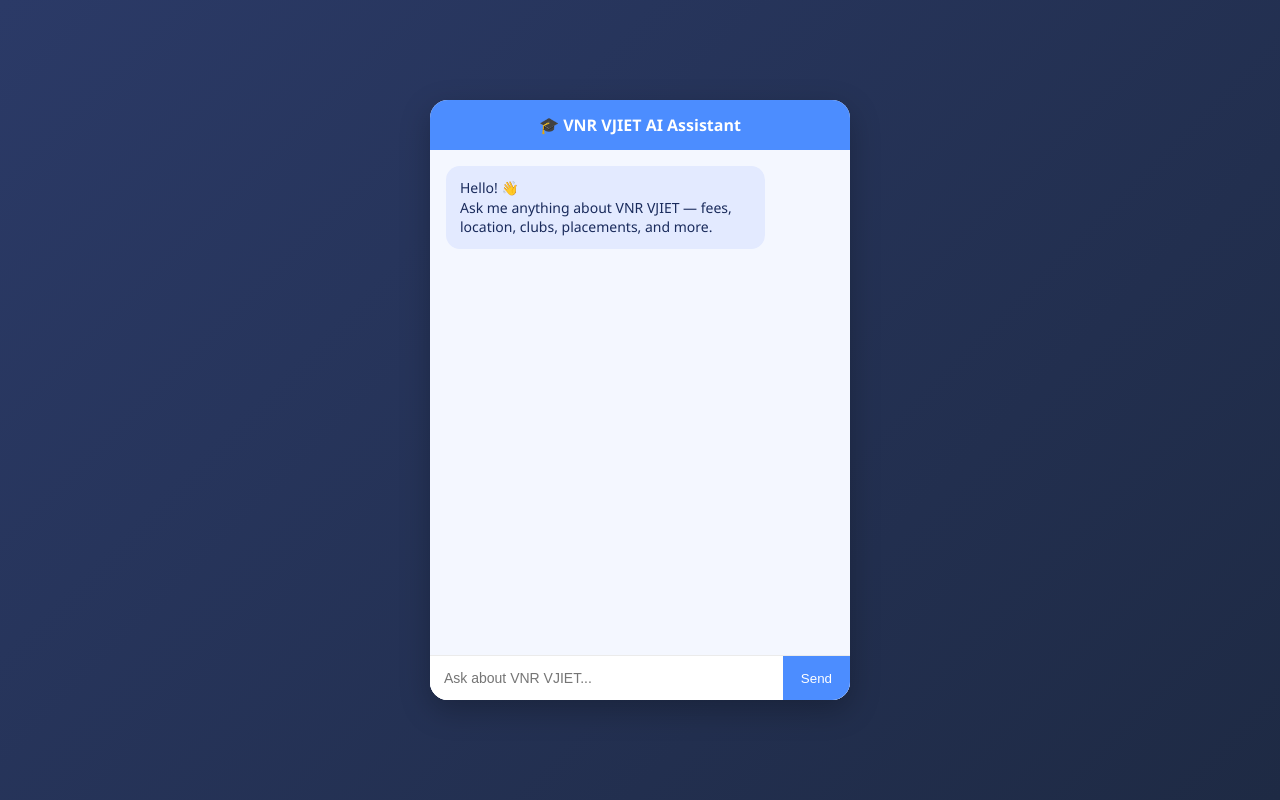
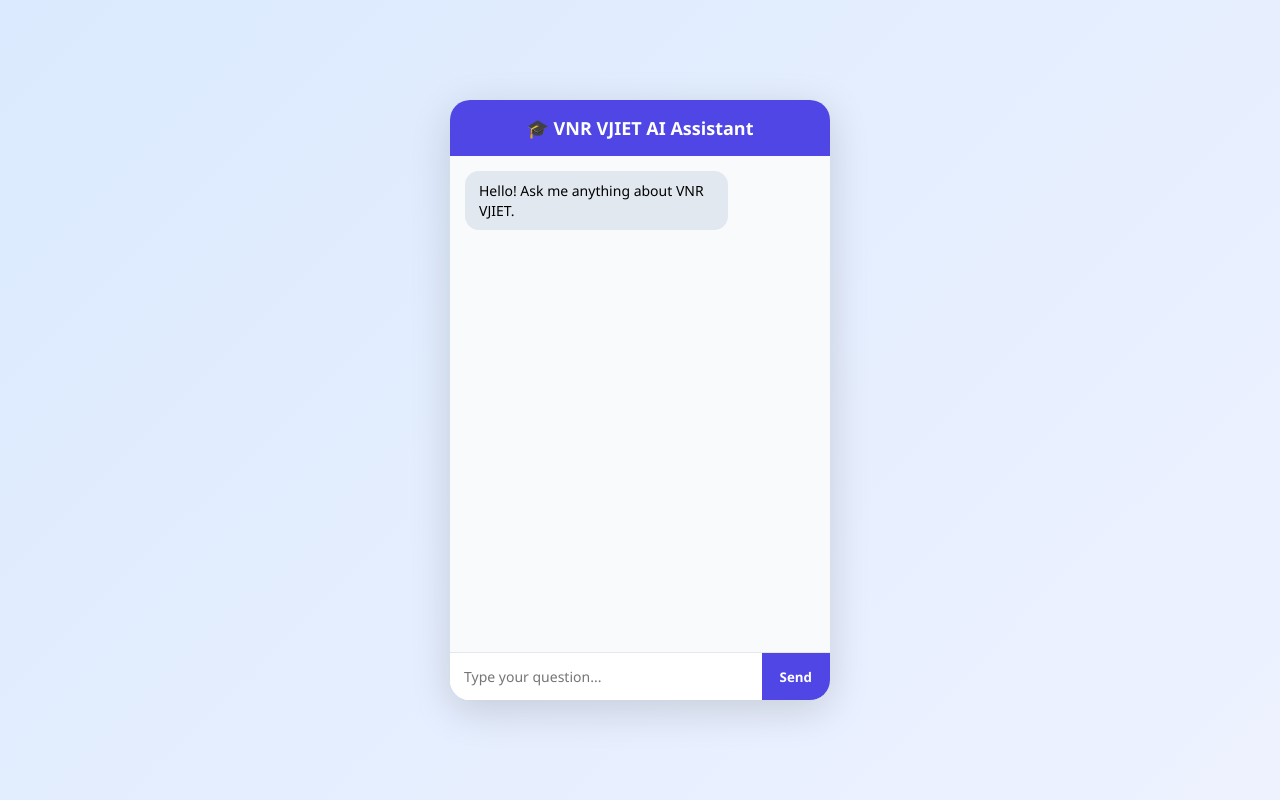
Before and after one commit to Kadarla-Abhiram/college-ai-chatbot, a Flask app: page / in a window 1280 px wide. Run offline with Flask 3, Linux system fonts and the light colour scheme.

Commit message:
new modern chat UI

```diff
--- a/templates/index.html
+++ b/templates/index.html
@@ -6,98 +6,101 @@
 <title>VNR VJIET AI Assistant</title>
 
 <style>
+* {
+    margin: 0;
+    padding: 0;
+    box-sizing: border-box;
+    font-family: "Segoe UI", Tahoma, sans-serif;
+}
+
 body {
-    margin: 0;
     height: 100vh;
     display: flex;
     justify-content: center;
     align-items: center;
-    background: linear-gradient(135deg, #2b3a67, #1e2a44);
-    font-family: "Segoe UI", sans-serif;
+    background: linear-gradient(135deg, #dbeafe, #eef2ff);
 }
 
-/* Chat container */
+/* Chat Card */
 .chat-container {
-    width: 420px;
+    width: 380px;
     height: 600px;
-    background: #f4f7ff;
-    border-radius: 18px;
-    box-shadow: 0 10px 30px rgba(0,0,0,0.25);
+    background: #ffffff;
+    border-radius: 20px;
+    box-shadow: 0 10px 40px rgba(0,0,0,0.15);
     display: flex;
     flex-direction: column;
     overflow: hidden;
 }
 
 /* Header */
-.header {
-    background: #4c8dff;
+.chat-header {
+    background: #4f46e5;
     color: white;
-    padding: 14px;
+    padding: 16px;
     text-align: center;
     font-weight: 600;
-    font-size: 16px;
+    font-size: 18px;
 }
 
-/* Messages area */
-#chat-box {
+/* Messages */
+.chat-box {
     flex: 1;
-    padding: 16px;
+    padding: 15px;
     overflow-y: auto;
-    display: flex;
-    flex-direction: column;
-    gap: 10px;
+    background: #f8fafc;
 }
 
-/* Message bubbles */
+/* Message bubble */
 .message {
     max-width: 75%;
-    padding: 12px 14px;
+    padding: 10px 14px;
     border-radius: 14px;
+    margin-bottom: 10px;
     font-size: 14px;
     line-height: 1.4;
-    word-wrap: break-word;
 }
 
 /* Bot message */
 .bot {
-    background: #e3eaff;
-    color: #1a2b5c;
+    background: #e2e8f0;
     align-self: flex-start;
 }
 
 /* User message */
 .user {
-    background: #4c8dff;
+    background: #4f46e5;
     color: white;
     align-self: flex-end;
 }
 
-/* Input bar */
-.input-area {
+/* Input area */
+.chat-input {
     display: flex;
-    border-top: 1px solid rgba(0,0,0,0.08);
+    border-top: 1px solid #e5e7eb;
     background: #ffffff;
 }
 
-.input-area input {
+.chat-input input {
     flex: 1;
+    border: none;
     padding: 14px;
-    border: none;
+    font-size: 14px;
     outline: none;
-    font-size: 14px;
 }
 
-.input-area button {
+.chat-input button {
+    background: #4f46e5;
+    color: white;
+    border: none;
     padding: 0 18px;
-    background: #4c8dff;
-    border: none;
-    color: white;
     cursor: pointer;
-    font-weight: 500;
+    font-weight: 600;
+    transition: 0.2s;
 }
 
-.input-area button:hover {
-    background: #3a6fe0;
+.chat-input button:hover {
+    background: #4338ca;
 }
 </style>
 </head>
@@ -105,19 +108,22 @@ body {
 <body>
 
 <div class="chat-container">
-    <div class="header">🎓 VNR VJIET AI Assistant</div>
 
-    <div id="chat-box">
+    <div class="chat-header">
+        🎓 VNR VJIET AI Assistant
+    </div>
+
+    <div class="chat-box" id="chat-box">
         <div class="message bot">
-            Hello! 👋<br>
-            Ask me anything about VNR VJIET — fees, location, clubs, placements, and more.
+            Hello! Ask me anything about VNR VJIET.
         </div>
     </div>
 
-    <div class="input-area">
-        <input type="text" id="user-input" placeholder="Ask about VNR VJIET...">
+    <div class="chat-input">
+        <input type="text" id="user-input" placeholder="Type your question..." />
         <button onclick="sendMessage()">Send</button>
     </div>
+
 </div>
 
 <script>
@@ -128,16 +134,16 @@ async function sendMessage() {
 
     const chatBox = document.getElementById("chat-box");
 
-    // Show user message
+    // Add user message
     const userMsg = document.createElement("div");
     userMsg.className = "message user";
     userMsg.textContent = message;
     chatBox.appendChild(userMsg);
 
+    input.value = "";
     chatBox.scrollTop = chatBox.scrollHeight;
-    input.value = "";
 
-    try {
+    // Send to backend
     const response = await fetch("/chat", {
         method: "POST",
         headers: { "Content-Type": "application/json" },
@@ -146,26 +152,14 @@ async function sendMessage() {
 
     const data = await response.json();
 
+    // Add bot message
     const botMsg = document.createElement("div");
     botMsg.className = "message bot";
     botMsg.textContent = data.reply;
     chatBox.appendChild(botMsg);
 
     chatBox.scrollTop = chatBox.scrollHeight;
-
-    } catch (error) {
-        const errMsg = document.createElement("div");
-        errMsg.className = "message bot";
-        errMsg.textContent = "⚠️ Error connecting to server.";
-        chatBox.appendChild(errMsg);
 }
-}
-
-// Enter key support
-document.getElementById("user-input")
-.addEventListener("keypress", function(e) {
-    if (e.key === "Enter") sendMessage();
-});
 </script>
 
 </body>
```
Lines whose indentation alone changed are shown as unchanged.
